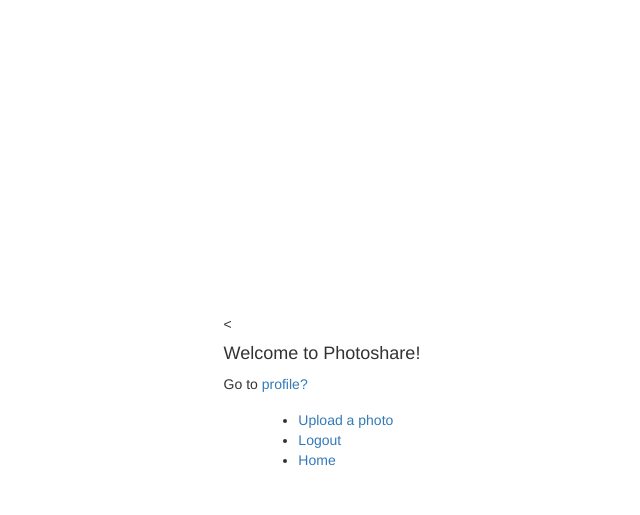
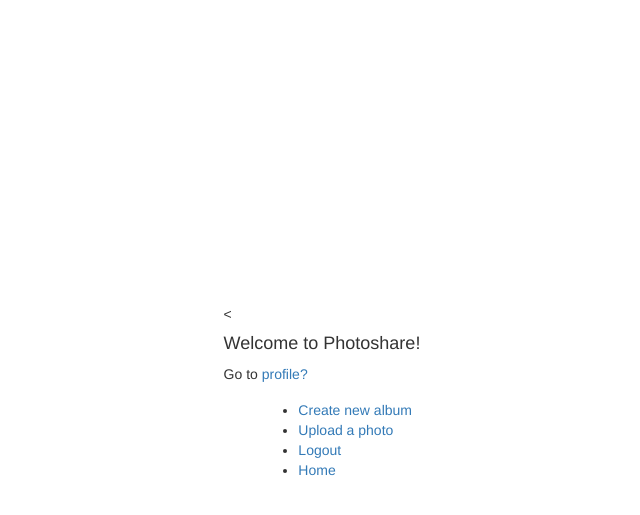
Before and after one commit to kaylaipp/PhotoShare, a Flask app: page / in a window 1280 px wide. Shown: the top 515 px of the page, without its empty margins (318-958 px from the left). Run offline with Flask 2, Linux system fonts and the light colour scheme; data comes from the database, SQL or seed files in the repository; some libraries are stand-ins or nearby versions.

Commit message:
edit hello

```diff
--- a/templates/hello.html
+++ b/templates/hello.html
@@ -35,6 +35,7 @@
 {% endif %}
 
     <ul>
+        <li><a href='/new_album'>Create new album</a> </li>
         <li><a href='/upload'>Upload a photo</a> </li>
         <li><a href='/logout'>Logout</a></li>
         <li><a href='/'>Home</a></li>
```
